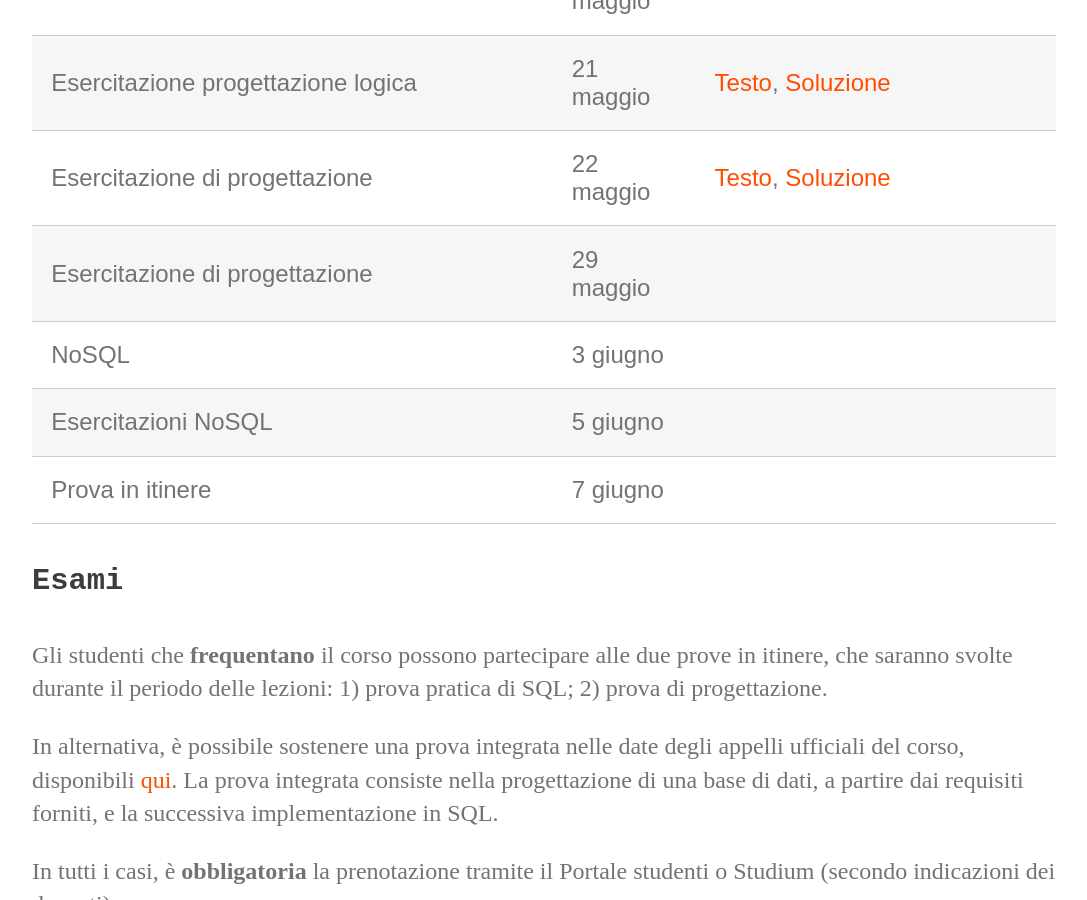
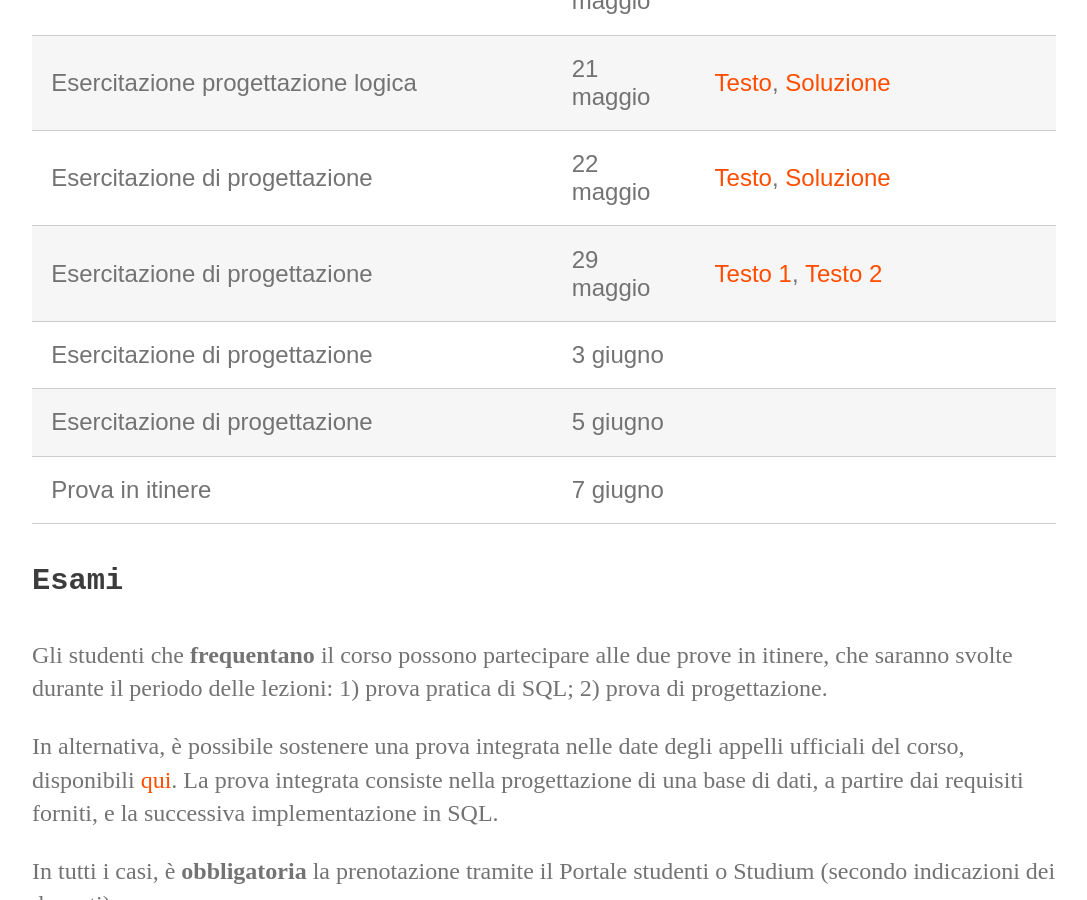
Before and after one commit to perceivelab/db-fo-24, a Jekyll site: the page built from index.md, in a window 1280 px wide and 900 px high, scrolled down 2031 px. Shown: the whole window, without its empty margins (96-1183 px from the left). Built offline with Jekyll 4.4.1, drawn with Linux system fonts in a browser that asks for light colours.

Commit message:
Update index.md

```diff
--- a/index.md
+++ b/index.md
@@ -41,9 +41,9 @@ Il programma delle lezioni è provvisorio e può subire variazioni.
 | Progettazione logica                      | 15 maggio | [Slide](https://studentiunict-my.sharepoint.com/:b:/g/personal/simone_palazzo_unict_it/EaocZFouZrVHoQw1VVECmBIB6rU0_JcGm7Y0pQIMGCfvJg?e=t35oJY) |
 | Esercitazione progettazione logica        | 21 maggio | [Testo](https://studentiunict-my.sharepoint.com/:b:/g/personal/simone_palazzo_unict_it/ETc701fvcVhNqaI7534bm24BD06BFJPEBsU516JWSD9MlQ?e=hqgspb), [Soluzione](https://studentiunict-my.sharepoint.com/:b:/g/personal/simone_palazzo_unict_it/ERLwESS6N5RHty7R9nJ6CxwBrwg1Ow-I3f6LdDZ6B5XytQ?e=fLGk57) |
 | Esercitazione di progettazione            | 22 maggio | [Testo](https://studentiunict-my.sharepoint.com/:b:/g/personal/simone_palazzo_unict_it/EaARkPnuMd1Fr7SzJykDeToB2hD5ZP9yfeYaDZkeoUgqOQ?e=oV6yZP), [Soluzione](https://studentiunict-my.sharepoint.com/:b:/g/personal/simone_palazzo_unict_it/ERMdLpjVHMtDo1dmKiASZ58BE4EY2VN08LQfKQ-qeuOBZg?e=uEZTKu) |
-| Esercitazione di progettazione            | 29 maggio |
-| NoSQL                                     | 3 giugno |
-| Esercitazioni NoSQL                       | 5 giugno |
+| Esercitazione di progettazione            | 29 maggio | [Testo 1](https://studentiunict-my.sharepoint.com/:b:/g/personal/simone_palazzo_unict_it/ERsTK5qeLzlLiaMtKZW-_dYBh4qkZXOgX1ftFCqp99gRiw?e=nydfAJ), [Testo 2](https://studentiunict-my.sharepoint.com/:b:/g/personal/simone_palazzo_unict_it/EeDtGCJYqCxEhNhQv4cLK8wB2QFrqgWB1quP0jy_lhVO7w?e=Pa1W05) |
+| Esercitazione di progettazione                                     | 3 giugno |
+| Esercitazione di progettazione                       | 5 giugno |
 | Prova in itinere                          | 7 giugno |
 
 #### Esami
```
